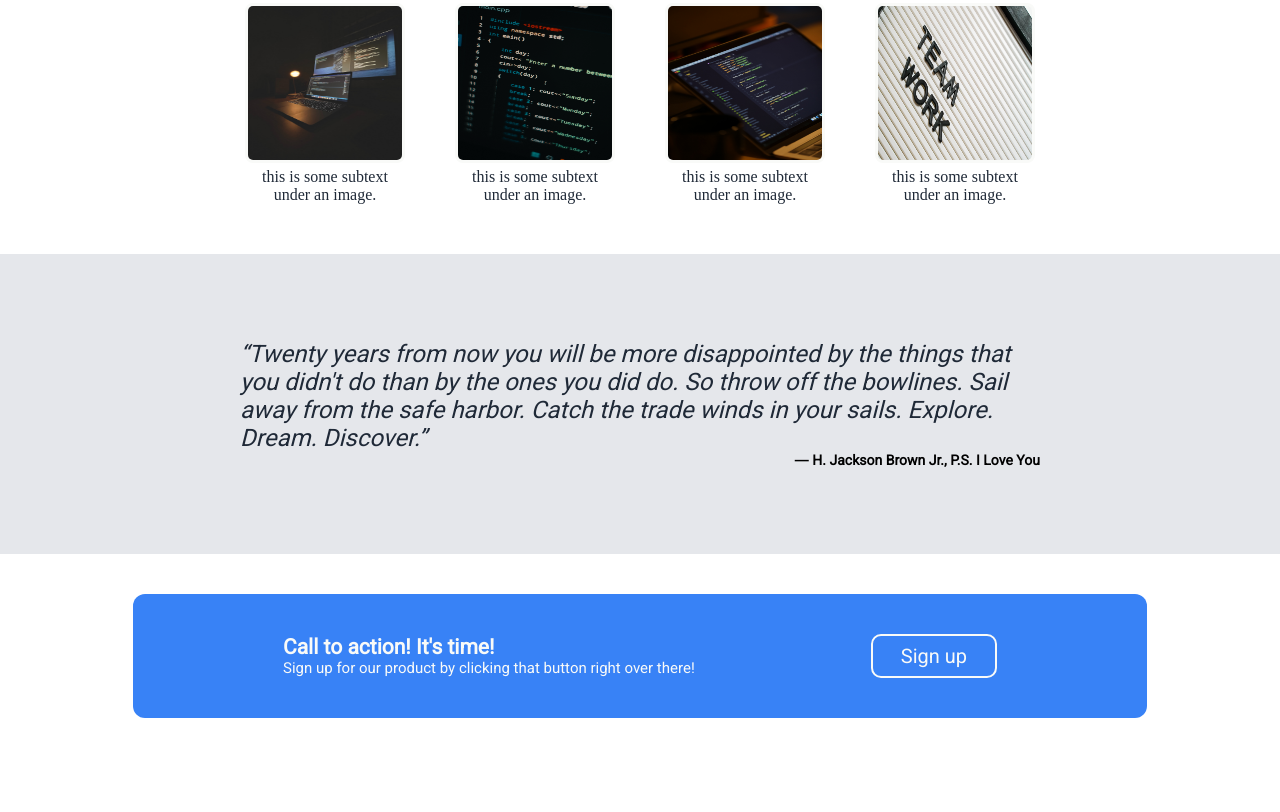
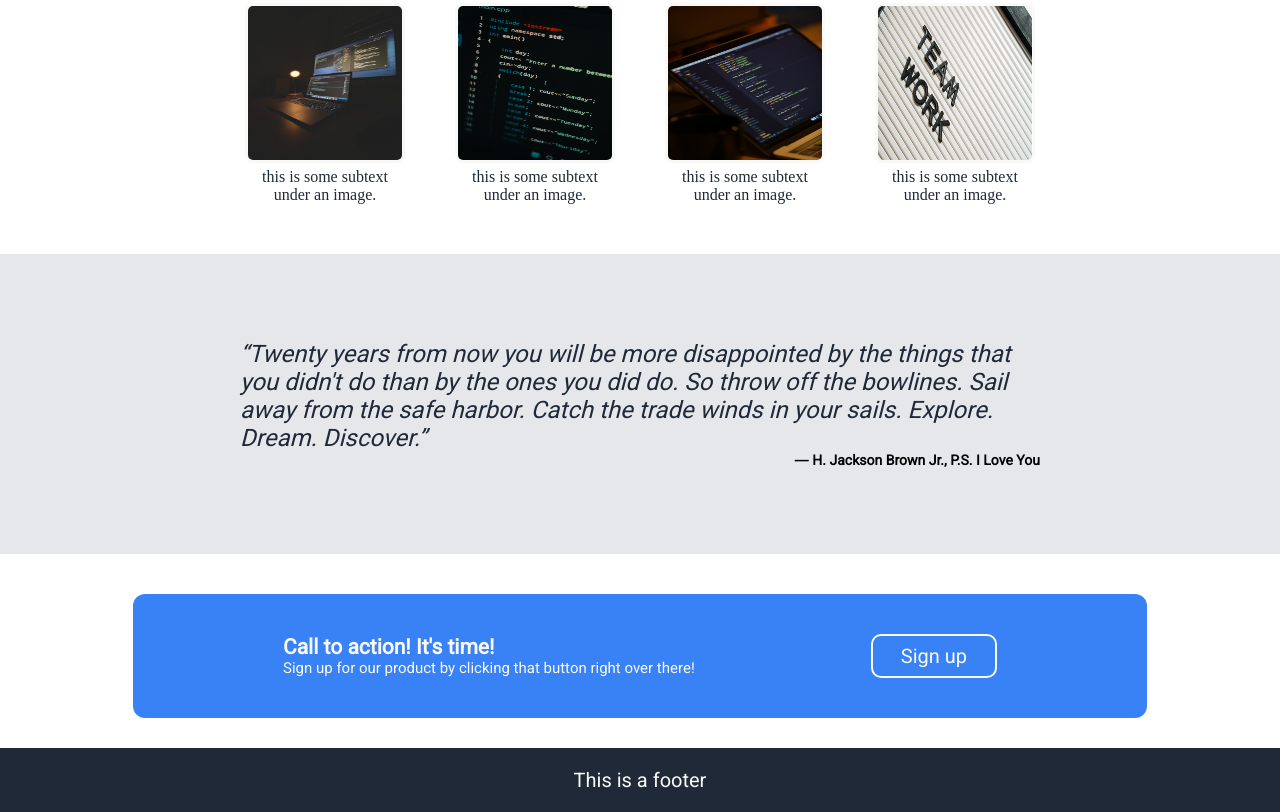
Before and after one commit to Zirenhub/odin-landing-page, a plain HTML site: page index.html in a window 1280 px wide. Shown: the part 431-1243 px from the top of the page. Before the commit the page ends 1149 px from the top, so only its background shows below. Drawn offline with Linux system fonts and the light colour scheme.

Commit message:
made footer

```diff
--- a/css/styles.css
+++ b/css/styles.css
@@ -208,3 +208,16 @@ body {
     text-align: center;
     text-decoration: none;
 }
+
+.footer {
+    background-color: #1F2937;
+    color: #F9FAF8;
+    font-family: 'Roboto', sans-serif;
+    font-size: 20px;
+    display: flex;
+    align-items: center;
+    justify-content: center;
+    margin-top: 30px;
+    padding: 20px;
+    flex: 1 0 auto;
+}
--- a/index.html
+++ b/index.html
@@ -82,5 +82,8 @@
             </div>
         </div>
     </div>
+    <div class="footer">
+        This is a footer
+    </div>
 </body>
 </html>
```
